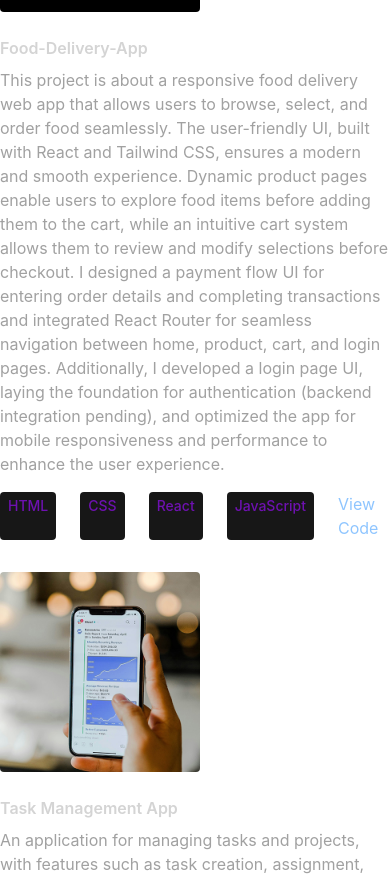
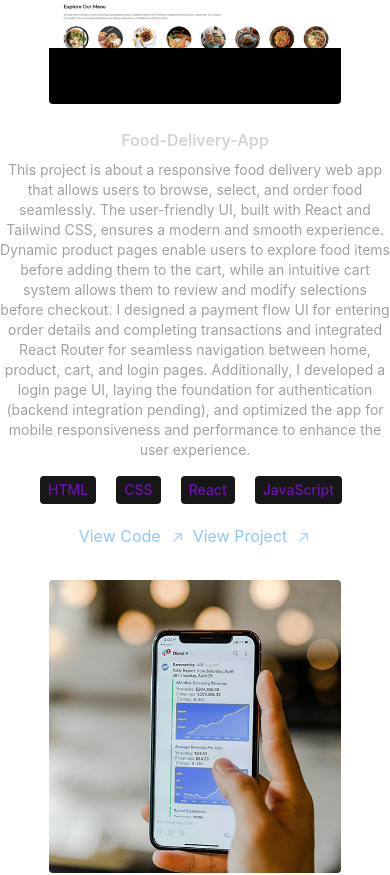
Before and after one commit to tani066/Portfolio, a React (Vite) app: page / in a window 390 px wide. Shown: the part 3380-4255 px from the top of the page. Built offline with nearby package versions, Linux system fonts and the light colour scheme.

Commit message:
project part responsive

```diff
--- a/src/Components/Projects.jsx
+++ b/src/Components/Projects.jsx
@@ -1,3 +1,4 @@
+// eslint-disable-next-line no-unused-vars
 import React from "react";
 import {PROJECTS } from "../constants";
 import { GoArrowUpRight } from "react-icons/go";
@@ -19,11 +20,11 @@ const Projects = () => {
               whileInView={{opacity:1,x:0}}
               initial={{opacity:0,x:-100}}
               transition={{duration:1}}
-              className="w-full lg:w-1/4">
+              className="w-full sm:w-1/2 md:w-1/3 lg:w-1/4 flex justify-center">
                 <img
                   height={200}
                   width={200}
-                  className="mb-6 rounded"
+                  className="mb-6 rounded w-3/4 sm:w-[200px] h-auto"
                   src={project.image}
                   alt={project.title}
                 />
@@ -32,10 +33,10 @@ const Projects = () => {
               whileInView={{opacity:1,x:0}}
               initial={{opacity:0,x:100}}
               transition={{duration:1.5}}
-              className="w-full max-w-xl lg:w-3/4">
+              className="w-full max-w-xl sm:w-3/4 md:w-2/3 lg:w-3/4 text-center sm:text-left">
                 <h6 className="mb-2 font-semibold">{project.title}</h6>
-                <p className="mb-4 text-neutral-400">{project.description}</p>
-                <div className="flex gap-4">
+                <p className="mb-4 text-neutral-400 text-sm sm:text-base">{project.description}</p>
+                <div className="flex flex-wrap justify-center sm:justify-start gap-3">
                   {project.technologies.map((tech, index) => (
                     <span
                       key={index}
@@ -45,10 +46,12 @@ const Projects = () => {
                     </span>
                   ))}
 
+                  <div className="flex items-center gap-2 mt-2">
                     <span onClick={() => window.open(project.projectCode, "_blank", "noopener,noreferrer") } className="cursor-pointer text-medium text-blue-300">View Code</span>
                     <GoArrowUpRight className="cursor-pointer text-blue-300 mt-1"/>
                     <span onClick={() => window.open(project.projectLink)} className="cursor-pointer text-medium text-blue-300">View Project</span>
                     <GoArrowUpRight className="cursor-pointer text-blue-300 mt-1"/>
+                  </div>
 
                 </div>
               </motion.div>
```
